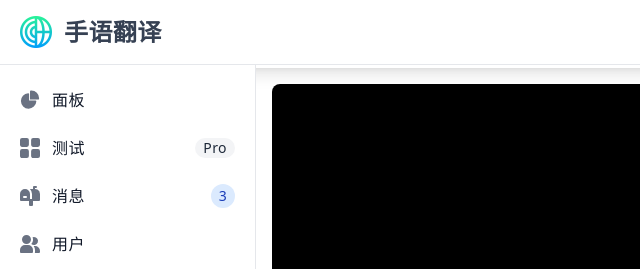
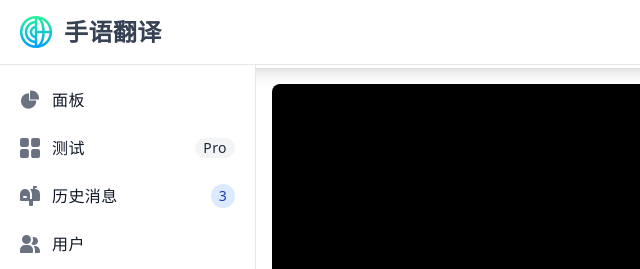
Before and after one commit to antipeth/camera-demo, an Astro site: page / in a window 1280 px wide. Shown: the top 269 px of the page, 0-640 px from the left. Built offline with nearby package versions, Linux system fonts and the light colour scheme; Astro itself is replaced by a stand-in of ours.

Commit message:
style: Change siderbar name

```diff
--- a/src/layouts/Layout.astro
+++ b/src/layouts/Layout.astro
@@ -247,7 +247,7 @@ import { ClientRouter } from "astro:transitions";
                   d="m17.418 3.623-.018-.008a6.713 6.713 0 0 0-2.4-.569V2h1a1 1 0 1 0 0-2h-2a1 1 0 0 0-1 1v2H9.89A6.977 6.977 0 0 1 12 8v5h-2V8A5 5 0 1 0 0 8v6a1 1 0 0 0 1 1h8v4a1 1 0 0 0 1 1h2a1 1 0 0 0 1-1v-4h6a1 1 0 0 0 1-1V8a5 5 0 0 0-2.582-4.377ZM6 12H4a1 1 0 0 1 0-2h2a1 1 0 0 1 0 2Z"
                 ></path>
               </svg>
-              <span class="flex-1 ms-3 whitespace-nowrap">消息</span>
+              <span class="flex-1 ms-3 whitespace-nowrap">历史消息</span>
               <span
                 class="inline-flex items-center justify-center w-3 h-3 p-3 ms-3 text-sm font-medium text-blue-800 bg-blue-100 rounded-full dark:bg-blue-900 dark:text-blue-300"
                 >3</span
```
